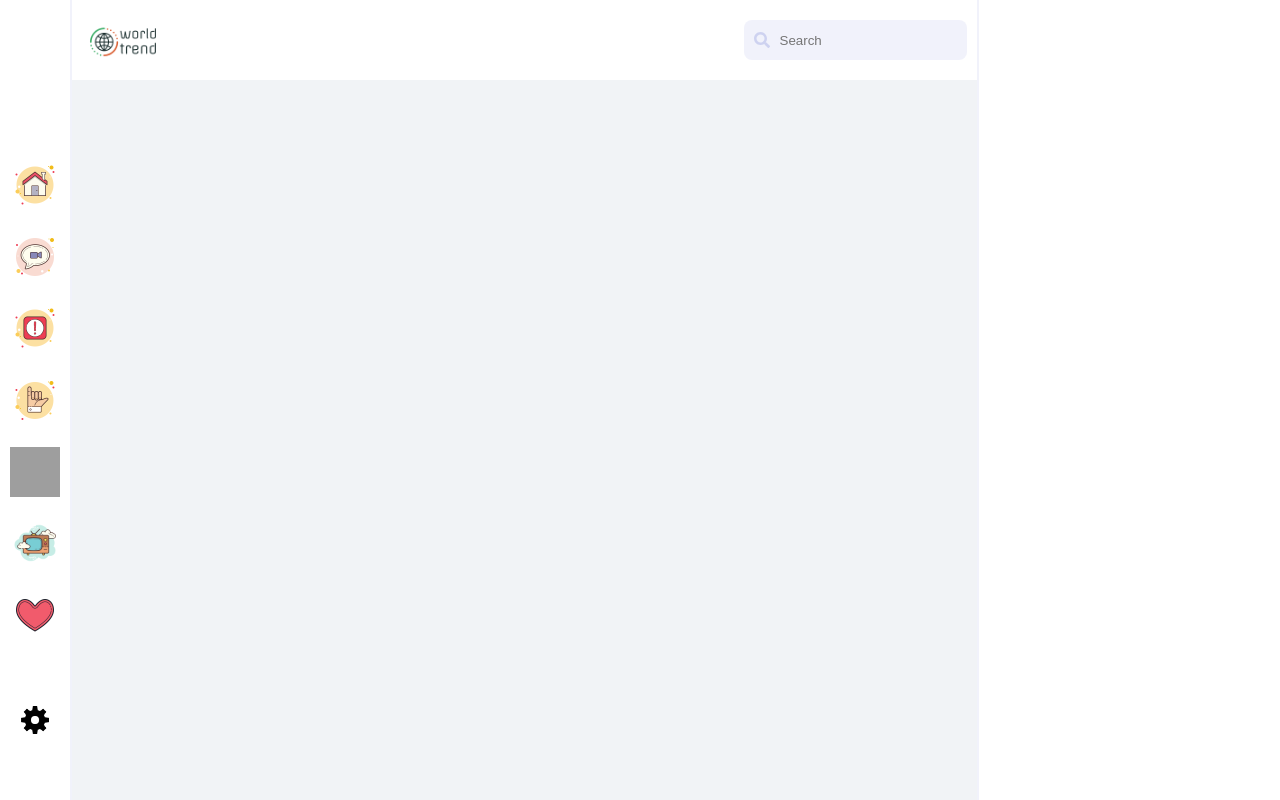
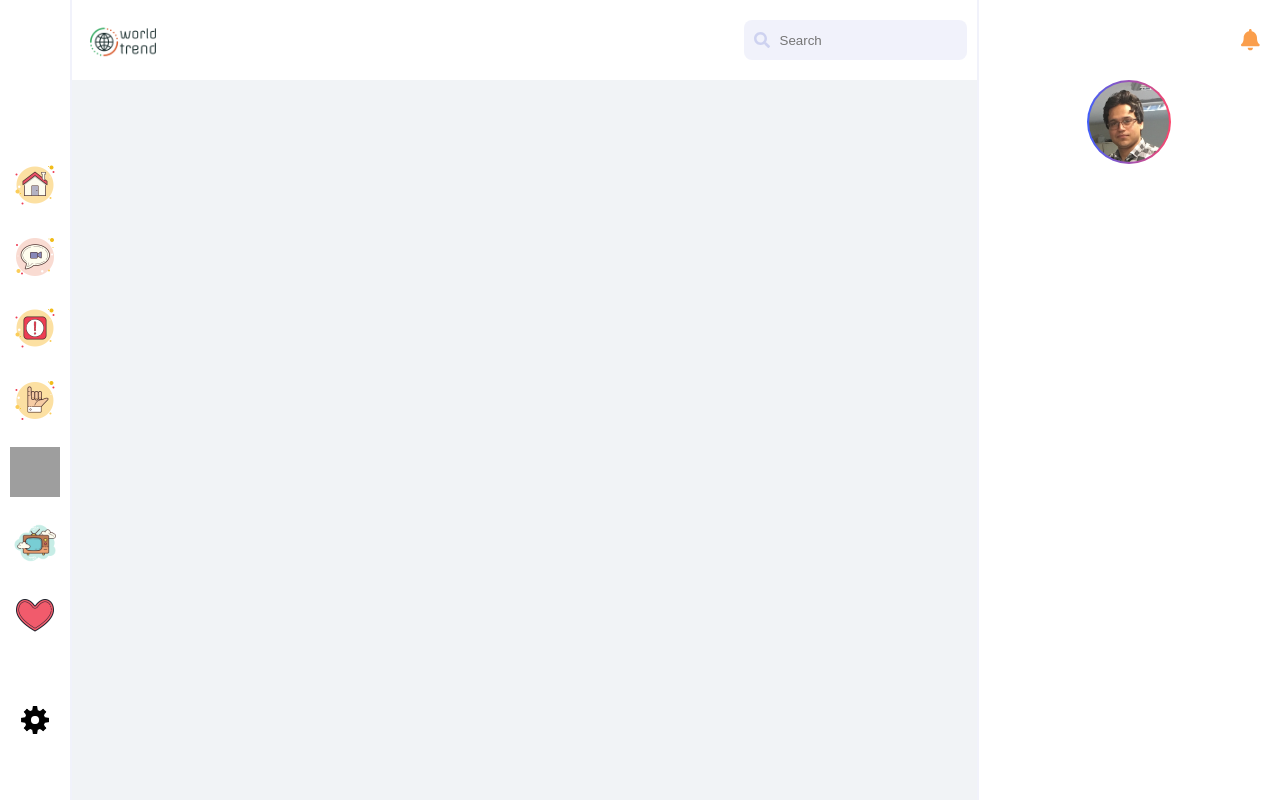
Before and after one commit to saeedeyvazy/world-trending-topics, a React (Create React App) app: page / in a window 1280 px wide. Built offline with nearby package versions, Linux system fonts and the light colour scheme; grey boxes are pictures that could not be loaded.

Commit message:
Add Profile image

```diff
--- a/src/components/Profile/index.jsx
+++ b/src/components/Profile/index.jsx
@@ -1,14 +1,84 @@
+import { faBell } from '@fortawesome/free-solid-svg-icons'
+import { FontAwesomeIcon } from '@fortawesome/react-fontawesome'
 import React from 'react'
 import styled from 'styled-components'
+import { IMAGES } from '../../constants'
 
 const ProfileContainer = styled.div`
 	display: flex;
 	flex: 1;
 	background-color: white;
 	border-left: 2px solid #a9b2e52b;
+	flex-direction: column;
+	/* justify-content: center; */
+	align-items: center;
+`
+const NotifContainer = styled.div`
+	height: 80px;
+	width: 100%;
+	display: flex;
+	justify-content: flex-end;
+	align-items: center;
+	svg {
+		padding: 20px;
+	}
 `
 
+const ProfileContent = styled.div`
+	display: flex;
+	flex: 1;
+	flex-direction: column;
+	align-items: center;
+	width: 100%;
+`
+const ProfileInfo = styled.div`
+	display: grid;
+	place-items: center;
+`
+
+const AvatarContainer = styled.div`
+	width: 80px;
+	height: 80px;
+	overflow: hidden;
+	border-radius: 50px;
+	background-image: linear-gradient(
+		90deg,
+		rgba(63, 94, 251, 1) 0%,
+		rgba(252, 70, 107, 1) 100%
+	);
+	padding: 2px;
+	display: flex;
+	justify-content: center;
+	align-items: center;
+`
 function Profile() {
-	return <ProfileContainer></ProfileContainer>
+	return (
+		<ProfileContainer>
+			<NotifContainer>
+				<FontAwesomeIcon icon={faBell} size='lg' color='#f98d2dd9' />
+			</NotifContainer>
+			<ProfileContent>
+				<ProfileInfo>
+					<AvatarContainer>
+						<div
+							style={{
+								overflow: 'hidden',
+								borderRadius: '50px',
+								overflow: 'hidden',
+								width: '100%',
+								height: '100%',
+							}}
+						>
+							<img
+								style={{ width: '100%', height: '100%' }}
+								src={IMAGES.PROFILE_IMAGE}
+								alt='profile'
+							/>
+						</div>
+					</AvatarContainer>
+				</ProfileInfo>
+			</ProfileContent>
+		</ProfileContainer>
+	)
 }
 export default Profile
--- a/src/constants/images.js
+++ b/src/constants/images.js
@@ -7,5 +7,17 @@ import FRIEND from '../assets/images/icons8-hang-10-100.png'
 import SAVE from '../assets/images/icons8-save-100.png'
 import TV from '../assets/images/icons8-retro-tv-150.png'
 import LOGO from '../assets/images/logo.png'
+import PROFILE_IMAGE from '../assets/images/profile-image.JPG'
 
-export { SETTING, HOME, VIDEO, EVENT, LIKE, FRIEND, SAVE, TV, LOGO }
+export {
+	SETTING,
+	HOME,
+	VIDEO,
+	EVENT,
+	LIKE,
+	FRIEND,
+	SAVE,
+	TV,
+	LOGO,
+	PROFILE_IMAGE,
+}
--- a/src/constants/index.js
+++ b/src/constants/index.js
@@ -8,6 +8,7 @@ import {
 	SAVE,
 	TV,
 	LOGO,
+	PROFILE_IMAGE,
 } from './images'
 const IMAGES = {
 	SETTING,
@@ -19,6 +20,7 @@ const IMAGES = {
 	SAVE,
 	TV,
 	LOGO,
+	PROFILE_IMAGE,
 }
 
 export { IMAGES }
```
Also changed, not shown: src/assets/images/profile-image.JPG (added).
